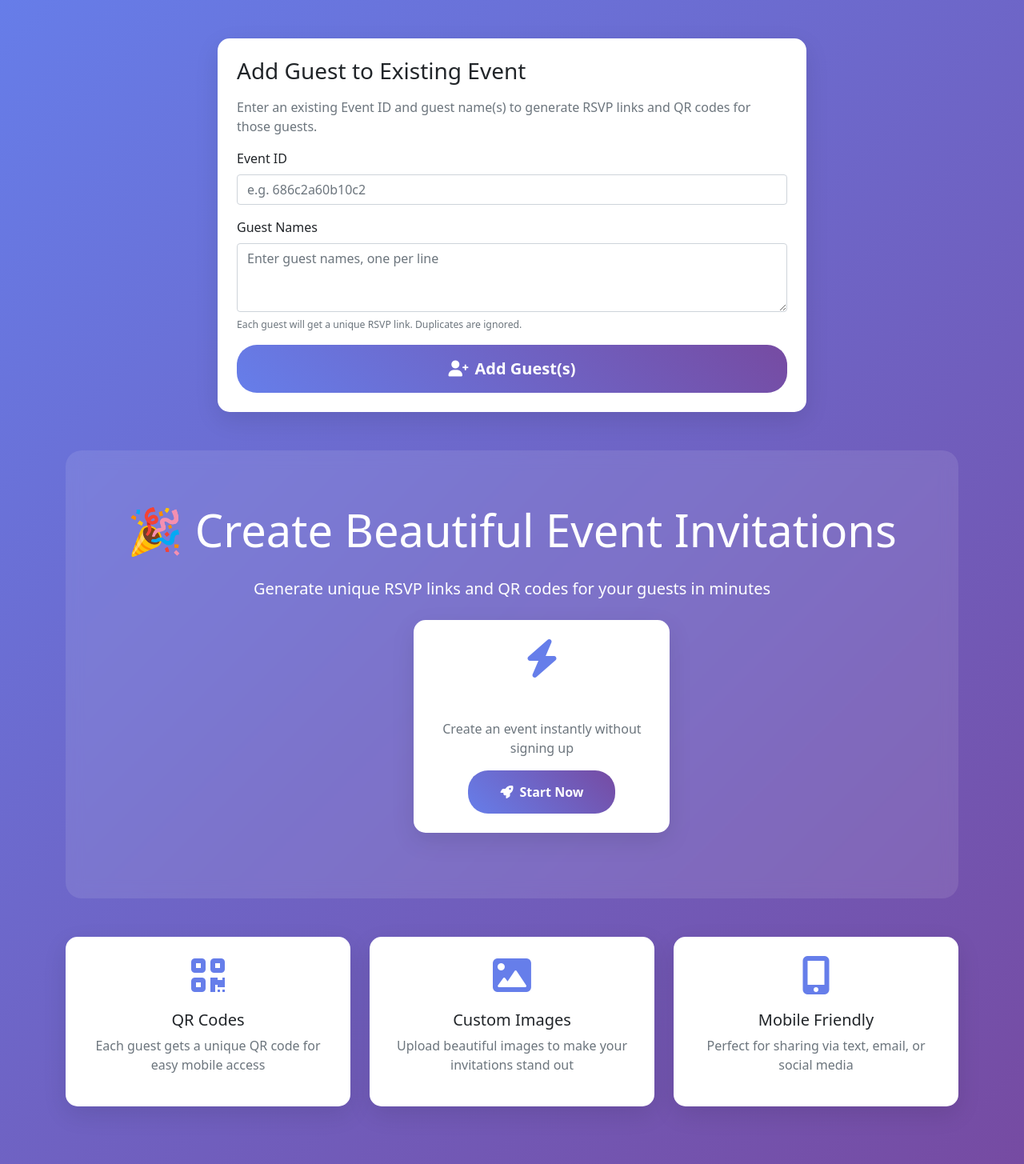
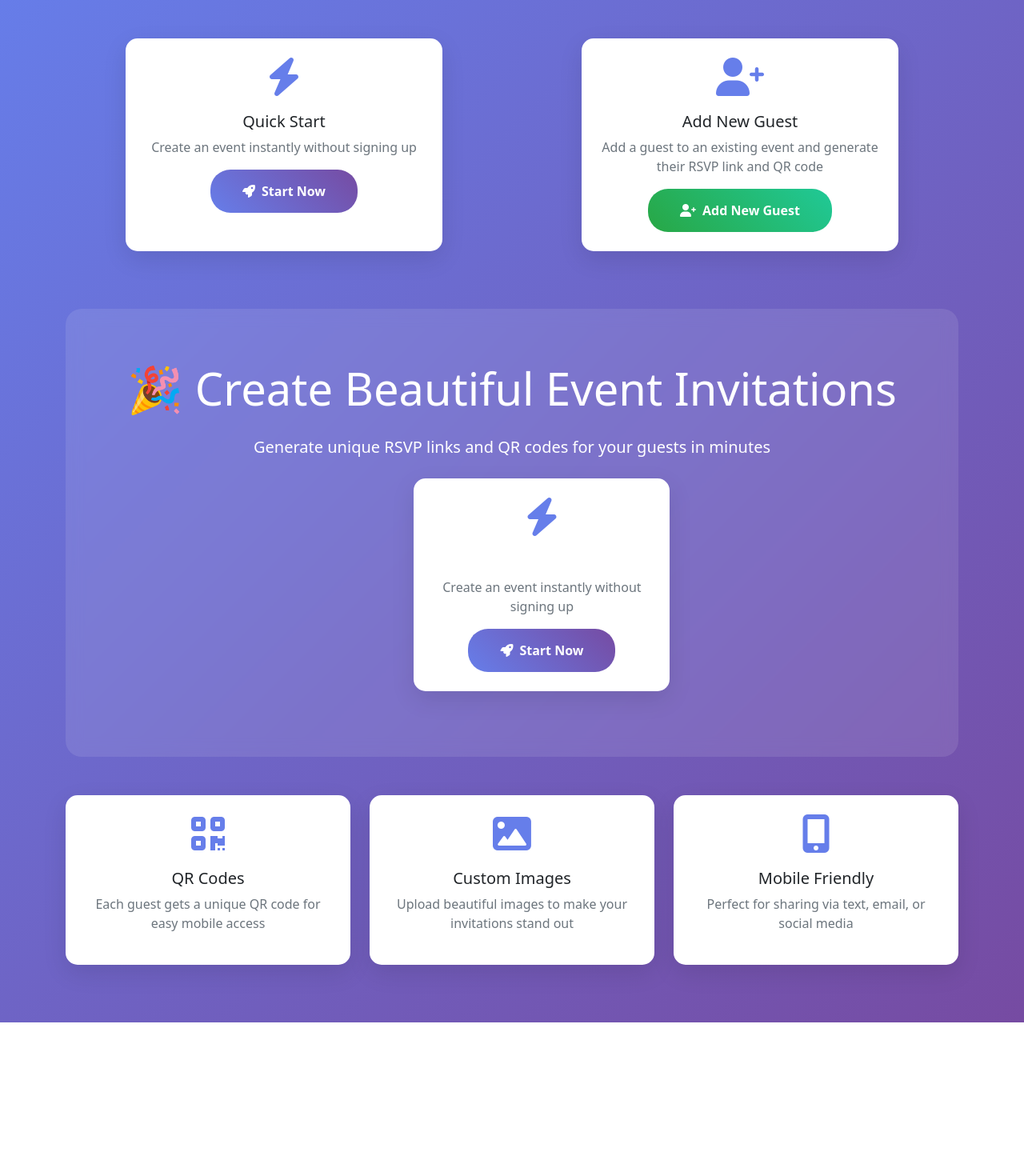
Before and after one commit to Ricki100/Invitation, a PHP site: page / in a window 1280 px wide. Shown: the part 56-1511 px from the top of the page at 80% size. After the commit the page ends 1334 px from the top, so only its background shows below. Run offline with PHP 8.4, Linux system fonts and the light colour scheme.

Commit message:
Update index.php

```diff
--- a/index.php
+++ b/index.php
@@ -271,13 +271,29 @@ if ($_SERVER['REQUEST_METHOD'] === 'POST') {
     </nav>
 
     <div class="container py-5">
-        <!-- Add Guest to Existing Event Section -->
         <div class="row justify-content-center mb-5">
-            <div class="col-md-8">
-                <div class="card">
-                    <div class="card-body p-4">
-                        <h3 class="mb-3">Add Guest to Existing Event</h3>
-                        <p class="text-muted mb-3">Enter an existing Event ID and guest name(s) to generate RSVP links and QR codes for those guests.</p>
+            <div class="col-md-6 mb-4">
+                <div class="card h-100">
+                    <div class="card-body text-center p-4">
+                        <i class="fas fa-bolt feature-icon"></i>
+                        <h5>Quick Start</h5>
+                        <p class="text-muted">Create an event instantly without signing up</p>
+                        <button class="btn btn-primary" onclick="showQuickStart()">
+                            <i class="fas fa-rocket me-2"></i>Start Now
+                        </button>
+                    </div>
+                </div>
+            </div>
+            <div class="col-md-6 mb-4">
+                <div class="card h-100">
+                    <div class="card-body text-center p-4">
+                        <i class="fas fa-user-plus feature-icon"></i>
+                        <h5>Add New Guest</h5>
+                        <p class="text-muted">Add a guest to an existing event and generate their RSVP link and QR code</p>
+                        <button class="btn btn-success" id="showAddGuestBtn" onclick="showAddGuestForm()">
+                            <i class="fas fa-user-plus me-2"></i>Add New Guest
+                        </button>
+                        <div id="addGuestFormContainer" style="display:none; margin-top: 2rem;">
                             <?php if (!empty($add_guest_error)): ?>
                                 <div class="alert alert-danger"><i class="fas fa-exclamation-triangle me-2"></i><?php echo htmlspecialchars($add_guest_error); ?></div>
                             <?php elseif (!empty($add_guest_success)): ?>
@@ -285,11 +301,11 @@ if ($_SERVER['REQUEST_METHOD'] === 'POST') {
                             <?php endif; ?>
                             <form method="POST" autocomplete="off">
                                 <input type="hidden" name="add_guest_submit" value="1">
-                            <div class="mb-3">
+                                <div class="mb-3 text-start">
                                     <label for="add_event_id" class="form-label">Event ID</label>
                                     <input type="text" class="form-control" id="add_event_id" name="add_event_id" placeholder="e.g. 686c2a60b10c2" required>
                                 </div>
-                            <div class="mb-3">
+                                <div class="mb-3 text-start">
                                     <label for="add_guests" class="form-label">Guest Names</label>
                                     <textarea class="form-control" id="add_guests" name="add_guests" rows="3" placeholder="Enter guest names, one per line" required></textarea>
                                     <div class="form-text"><small>Each guest will get a unique RSVP link. Duplicates are ignored.</small></div>
@@ -303,20 +319,24 @@ if ($_SERVER['REQUEST_METHOD'] === 'POST') {
                             <?php if (!empty($new_guest_links)): ?>
                                 <div class="mt-4">
                                     <h5>RSVP Links & QR Codes for New Guests</h5>
-                                <div class="row">
+                                    <div class="row justify-content-center">
                                         <?php foreach ($new_guest_links as $info): ?>
-                                        <div class="col-md-6 col-lg-4 mb-4">
-                                            <div class="card h-100 text-center p-3">
-                                                <div class="mb-2 fw-bold"><?php echo htmlspecialchars($info['guest']); ?></div>
-                                                <img src="<?php echo $info['qr_code_url']; ?>" alt="QR Code" class="mb-2" style="max-width:120px;">
-                                                <input type="text" class="form-control mb-2" value="<?php echo htmlspecialchars($info['rsvp_link']); ?>" readonly onclick="this.select();">
-                                                <small class="text-muted">Click to copy link</small>
+                                            <div class="col-md-10 col-lg-8 mb-4">
+                                                <div class="card h-100 text-center p-4" style="box-shadow: 0 10px 30px rgba(0,0,0,0.08);">
+                                                    <div class="fw-bold mb-2" style="font-size:1.2em; color:#764ba2;"><?php echo htmlspecialchars($info['guest']); ?></div>
+                                                    <img src="<?php echo $info['qr_code_url']; ?>" alt="QR Code" class="mb-3" style="max-width:180px; margin:auto;">
+                                                    <div class="input-group mb-2">
+                                                        <input type="text" class="form-control" value="<?php echo htmlspecialchars($info['rsvp_link']); ?>" readonly onclick="this.select();">
+                                                        <button class="btn btn-outline-secondary" type="button" onclick="navigator.clipboard.writeText('<?php echo htmlspecialchars($info['rsvp_link']); ?>')"><i class="fas fa-copy"></i></button>
+                                                        <a class="btn btn-success" href="<?php echo htmlspecialchars($info['rsvp_link']); ?>" target="_blank"><i class="fas fa-external-link-alt"></i> Test Link</a>
+                                                    </div>
                                                 </div>
                                             </div>
                                         <?php endforeach; ?>
                                     </div>
                                 </div>
                             <?php endif; ?>
+                        </div>
                     </div>
                 </div>
             </div>
@@ -480,6 +500,10 @@ if ($_SERVER['REQUEST_METHOD'] === 'POST') {
 
     <script src="https://cdn.jsdelivr.net/npm/bootstrap@5.1.3/dist/js/bootstrap.bundle.min.js"></script>
     <script>
+        function showAddGuestForm() {
+            document.getElementById('addGuestFormContainer').style.display = 'block';
+            document.getElementById('showAddGuestBtn').style.display = 'none';
+        }
         function showQuickStart() {
             document.getElementById('quickStartForm').style.display = 'block';
             document.getElementById('quickStartForm').scrollIntoView({ behavior: 'smooth' });
```
Lines whose indentation alone changed are shown as unchanged.
